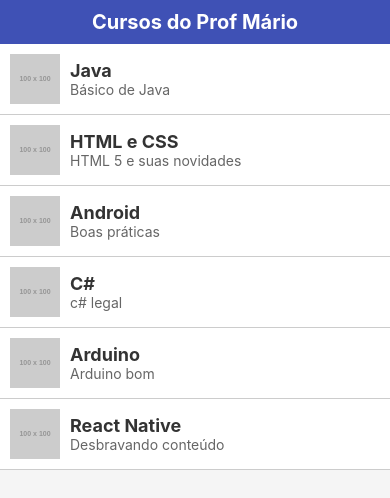
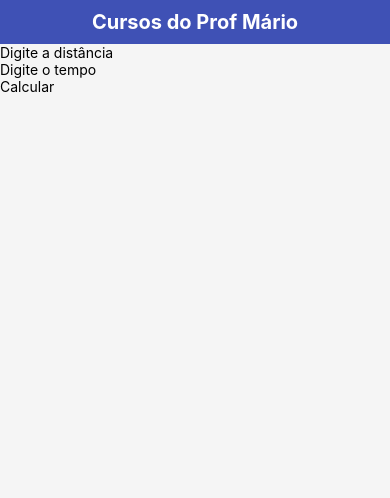
Before and after one commit to Joao-SilvaFarias/app03, a React Native app: screen / in a window 390 px wide. Shown: the top 498 px of the page. Built offline with nearby package versions, Linux system fonts and the light colour scheme.

Commit message:
Deu certo

```diff
--- a/App.js
+++ b/App.js
@@ -1,54 +1,43 @@
 import { StatusBar } from 'expo-status-bar';
+import { useState } from 'react';
 import { StyleSheet, Text, View, FlatList, TouchableOpacity, Image } from 'react-native';
+import { TextInput } from 'react-native-web';
 
 export default function App() {
+  const [distancia, setDistancia] = useState('');
+  const [tempo, setTempo] = useState('');
+  const [velocidadesMedias, setVelocidadesMedias] = useState([]);
 
-  const DATA = [
-    {
-      id: '1', titulo: 'Java', subtitulo: 'Básico de Java', imagem:
-        'https://placehold.co/100x100', descricao: 'Curso introdutório de Java.'
-    },
-    {
-      id: '2', titulo: 'HTML e CSS', subtitulo: 'HTML 5 e suas novidades',
-      imagem: 'https://placehold.co/100x100', descricao: 'Curso sobre HTML5 e CSS.'
-    },
-    {
-      id: '3', titulo: 'Android', subtitulo: 'Boas práticas', imagem:
-        'https://placehold.co/100x100', descricao: 'Curso sobre desenvolvimento Android.'
-    },
-    {
-      id: '4', titulo: 'C#', subtitulo: 'c# legal', imagem:
-        'https://placehold.co/100x100', descricao: 'Curso de C#'
-    },
-    {
-      id: '5', titulo: 'Arduino', subtitulo: 'Arduino bom', imagem:
-        'https://placehold.co/100x100', descricao: 'Curso de Arduino'
-    },
-    {
-      id: '6', titulo: 'React Native', subtitulo: 'Desbravando conteúdo',
-      imagem: 'https://placehold.co/100x100', descricao: 'Curso de React Native.'
-    },
-  ];
+  const renderItem = ({ item }) => (
+    <View>
+      <Text>Distância: {item.distancia}</Text>
+      <Text>Tempo: {item.tempo}</Text>
+      <Text>Velocidade média: {item.velocidadeMedia}</Text>
+    </View>
+  );
 
 
-  const renderItem = ({ item }) => (
-    <TouchableOpacity style={styles.itemContainer} onPress={() =>
-      handlePress(item)}>
-      <Image source={{ uri: item.imagem }} style={styles.image} />
-      <View style={styles.textContainer}>
-        <Text style={styles.title}>{item.titulo}</Text>
-        <Text style={styles.subtitle}>{item.subtitulo}</Text>
-      </View>
-    </TouchableOpacity>
-  );
+  const add = () => {
+    const d = parseFloat(distancia);
+    const t = parseFloat(tempo);
+
+    setVelocidadesMedias([...velocidadesMedias, {distancia: d, tempo: t, velocidadeMedia: d/t, id: Date.now().toString()}]);
+    setDistancia('');
+    setTempo('');
+  }
 
 
   return (
     <View style={styles.container}>
       <Text style={styles.header}>Cursos do Prof Mário</Text>
+      <TextInput keyboardType='numeric' value={distancia} onChangeText={(text) => setDistancia(text)} placeholder='Digite a distância'/>
+      <TextInput keyboardType='numeric' value={tempo} onChangeText={(text) => setTempo(text)} placeholder='Digite o tempo'/>
+      <TouchableOpacity onPress={add}>
+        <Text>Calcular</Text>
+        </TouchableOpacity>
       <FlatList
-        data={DATA}
-        keyExtractor={(item) => item.id}
+        data={velocidadesMedias}
+        keyExtractor={(velocidadeMedia) => velocidadeMedia.id}
         renderItem={renderItem}
       />
     </View>
```
